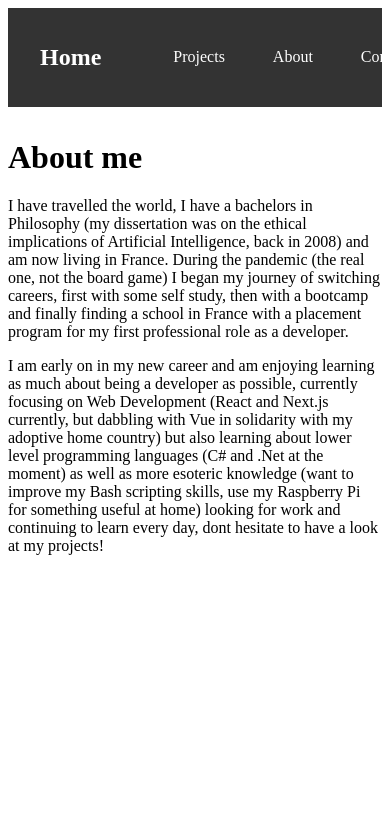
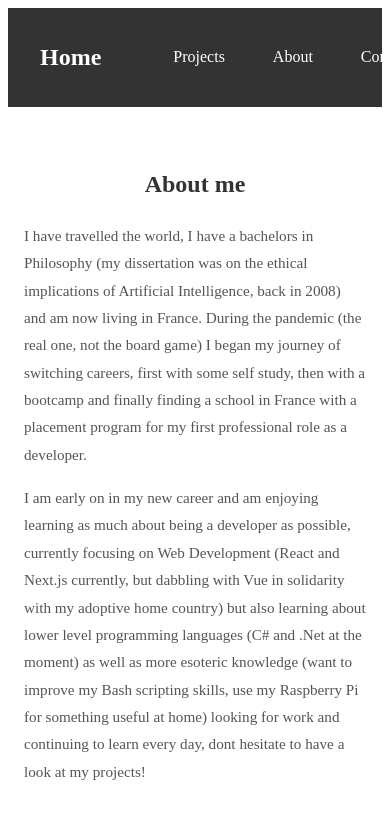
Before and after one commit to Bradley-Hill/bradley-hill-cloudflare, a Next.js app: page /about in a window 390 px wide. Shown: the top 818 px of the page. Built offline with nearby package versions, Linux system fonts and the light colour scheme.

Commit message:
bradley-hill: styled up the projects page and the about page

```diff
--- a/app/about/page.module.css
+++ b/app/about/page.module.css
@@ -0,0 +1,56 @@
+.container {
+  padding: 2rem;
+  max-width: 800px;
+  margin: 0 auto;
+}
+
+.container h1 {
+  color: #333;
+  font-size: 2rem;
+  margin-bottom: 2rem;
+  text-align: center;
+}
+
+.container p {
+  color: #555;
+  font-size: 1rem;
+  line-height: 1.8;
+  margin-bottom: 1.5rem;
+  text-align: justify;
+}
+
+.container p:last-child {
+  margin-bottom: 0;
+}
+
+/* Responsive */
+@media (max-width: 768px) {
+  .container {
+    padding: 1.5rem;
+    max-width: 100%;
+  }
+
+  .container h1 {
+    font-size: 1.75rem;
+  }
+
+  .container p {
+    font-size: 0.95rem;
+    text-align: left;
+  }
+}
+
+@media (max-width: 480px) {
+  .container {
+    padding: 1rem;
+  }
+
+  .container h1 {
+    font-size: 1.5rem;
+    margin-bottom: 1.5rem;
+  }
+
+  .container p {
+    margin-bottom: 1rem;
+  }
+}
--- a/app/about/page.tsx
+++ b/app/about/page.tsx
@@ -1,16 +1,15 @@
-"use client"
+"use client";
 
-import { useI18n } from '@/i18n/i18n'
-import styles from './page.module.css'
-
+import { useI18n } from "@/i18n/i18n";
+import styles from "./page.module.css";
 
 export default function AboutPage() {
-    const {getText} = useI18n();
+  const { getText } = useI18n();
   return (
-    <div>
+    <div className={styles.container}>
       <h1>{getText("about.title")}</h1>
       <p>{getText("about.bio1")}</p>
       <p>{getText("about.bio2")}</p>
     </div>
-  )
+  );
 }
```
Also changed, not shown: app/projects/page.module.css (+52 -0 lines), lib/projects.ts (+15 -11 lines).
